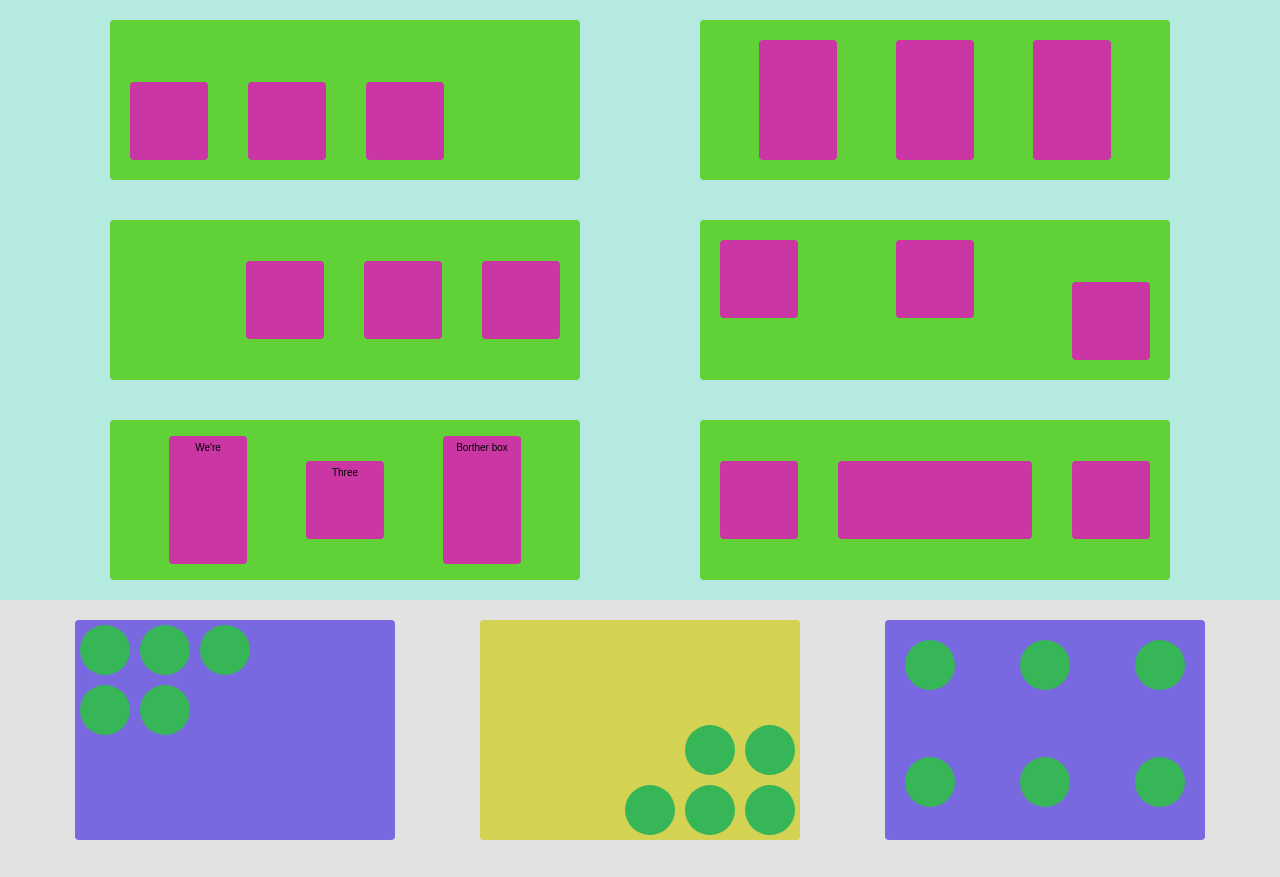
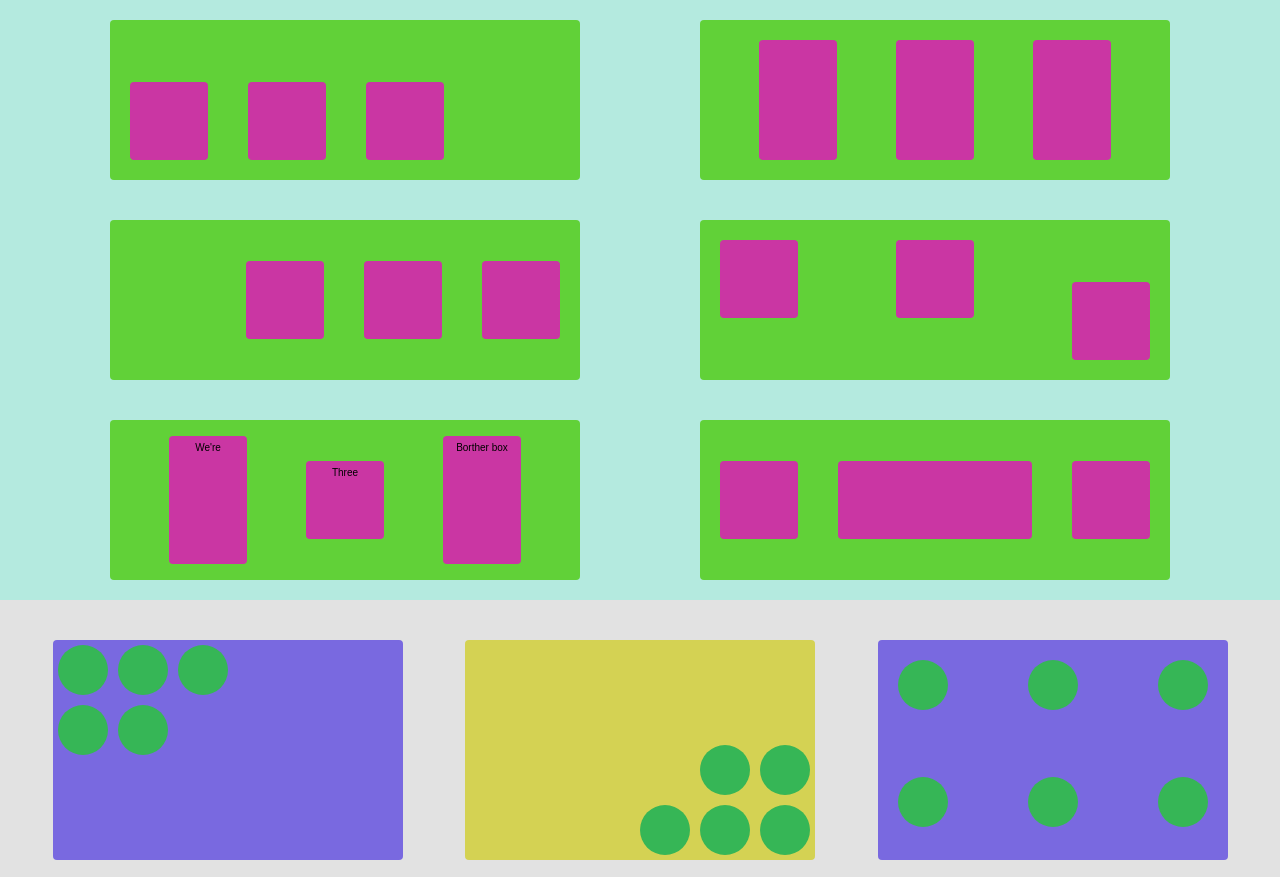
Before and after one commit to yui9667/flex-practice, a plain HTML site: page index.html in a window 1280 px wide. Shown: the top 877 px of the page. Drawn offline with Linux system fonts and the light colour scheme; a web font is replaced by a local one.

Commit message:
updating some css codes

```diff
--- a/styles/styles.css
+++ b/styles/styles.css
@@ -12,7 +12,6 @@
 }
 
 body {
-  background-color: #b4eadf;
   font-family: "Sixtyfour", sans-serif;
 }
 /*Squares*/
@@ -143,6 +142,7 @@ body {
 /*Circles*/
 .circles {
   background-color: var(--circles-background);
+  padding-top: 20px;
 }
 .container-circles {
   display: flex;
@@ -151,7 +151,7 @@ body {
   justify-content: space-evenly;
 }
 .small-container {
-  width: 320px;
+  width: 350px;
   height: 220px;
   background-color: var(--circles-container);
   border-radius: 4px;
@@ -177,7 +177,7 @@ body {
 }
 .case1::after {
   content: "";
-  width: 30%;
+  width: 100%;
 }
 .circles-item1:nth-child(n + 4) {
   order: 1;
@@ -195,7 +195,7 @@ body {
 }
 .case2::before {
   content: "";
-  width: 30%;
+  width: 40%;
 }
 .circles-item2 {
   width: 50px;
```
